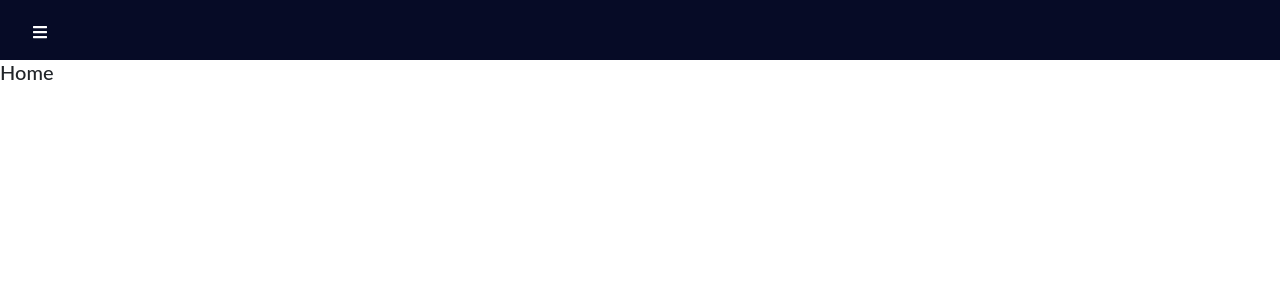
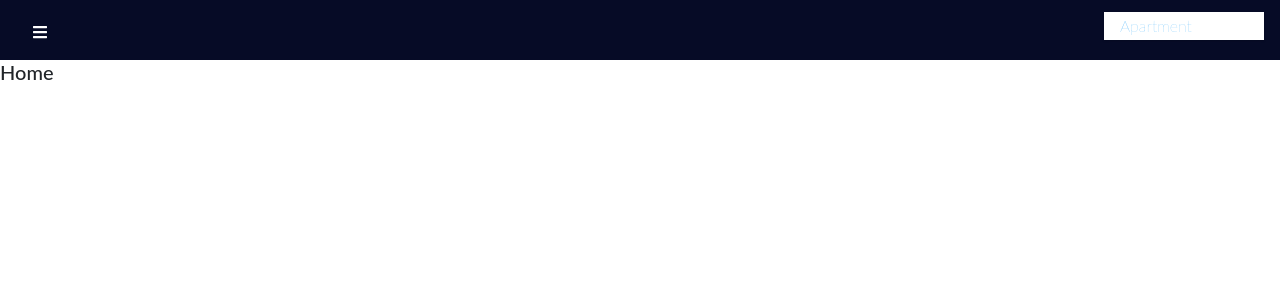
Before and after one commit to infiprotonprojs/rms_react, a React (Create React App) app in the folder rms_react/: page / in a window 1280 px wide. Shown: the top 300 px of the page. Built offline with nearby package versions, Linux system fonts and the light colour scheme; a web font is replaced by a local one.

Commit message:
dropdown

```diff
--- a/rms_react/package.json
+++ b/rms_react/package.json
@@ -10,10 +10,12 @@
     "bootstrap": "^4.6.0",
     "react": "^17.0.1",
     "react-dom": "^17.0.1",
+    "react-dropdown": "^1.9.2",
     "react-icons": "^4.1.0",
     "react-router-dom": "^5.2.0",
     "react-scripts": "4.0.2",
     "reactstrap": "^8.9.0",
+    "styled-components": "^5.2.1",
     "web-vitals": "^1.0.1"
   },
   "scripts": {
--- /dev/null
+++ b/rms_react/src/components/DropDown.js
@@ -0,0 +1,79 @@
+import React, { useState, Component } from "react";
+import styled from "styled-components";
+
+const Main = styled("div")`
+  font-family: sans-serif;
+`;
+
+const DropDownContainer = styled("div")`
+  width: 10em;
+  margin: 0 auto;
+`;
+
+const DropDownHeader = styled("div")`
+  margin-bottom: 0.5em;
+  padding: 0.1em 2em 0.1em 1em;
+  box-shadow: 0 1px 2px rgba(0, 0, 0, 0.15);
+  font-weight: 200;
+  font-size: 1rem;
+  color: #3faffa;
+  background: #ffffff;
+`;
+
+const DropDownListContainer = styled("div")``;
+
+const DropDownList = styled("ul")`
+  padding: 0;
+  margin: 0;
+  padding-left: 1em;
+  background: #ffffff;
+  border: 2px solid #e5e5e5;
+  box-sizing: border-box;
+  color: #3faffa;
+  font-size: 1rem;
+  font-weight: 500;
+  &:first-child {
+    padding-top: 0.8em;
+  }
+`;
+
+const ListItem = styled("li")`
+  list-style: none;
+  margin-bottom: 0.8em;
+`;
+
+const options = ["New Complex", "Apartment", "Hotel"];
+
+export default function DropDown() {
+  const [isOpen, setIsOpen] = useState(false);
+  const [selectedOption, setSelectedOption] = useState(null);
+
+  const toggling = () => setIsOpen(!isOpen);
+
+  const onOptionClicked = value => () => {
+    setSelectedOption(value);
+    setIsOpen(false);
+    console.log(selectedOption);
+  };
+
+  return (
+    <Main>
+      <DropDownContainer>
+        <DropDownHeader onClick={toggling}>
+          {selectedOption || "Apartment"}
+        </DropDownHeader>
+        {isOpen && (
+          <DropDownListContainer>
+            <DropDownList>
+              {options.map(option => (
+                <ListItem onClick={onOptionClicked(option)} key={Math.random()}>
+                  {option}
+                </ListItem>
+              ))}
+            </DropDownList>
+          </DropDownListContainer>
+        )}
+      </DropDownContainer>
+    </Main>
+  );
+}
--- a/rms_react/src/components/Navbar.js
+++ b/rms_react/src/components/Navbar.js
@@ -5,6 +5,7 @@ import {Link} from 'react-router-dom';
 import {SidebarData} from './SidebarData';
 import './Navbar.css';
 import {IconContext} from 'react-icons';
+import DropDown from './DropDown';
 
 function Navbar() {
     const [sidebar, setSidebar] = useState(false)
@@ -17,6 +18,8 @@ function Navbar() {
                     <Link to="#" className='menu-bars'>
                         <FaIcons.FaBars onClick={showSidebar}/>
                     </Link>
+                    <div><DropDown/></div>
+
                 </div>
                 <nav className={sidebar ? 'nav-menu active' : 'nav-menu'}>
                     <ul className='nav-menu-items' onClick={showSidebar}>
```
Also changed, not shown: 1 other file (tests, documents, lock files or other folders).
